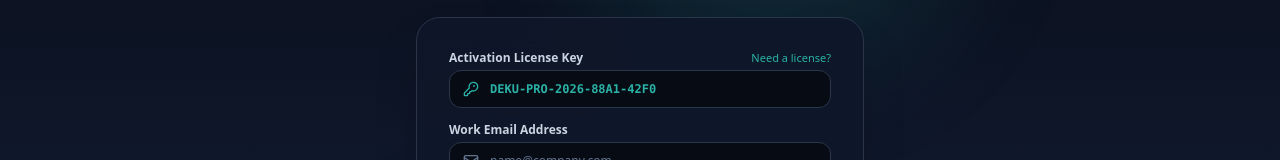
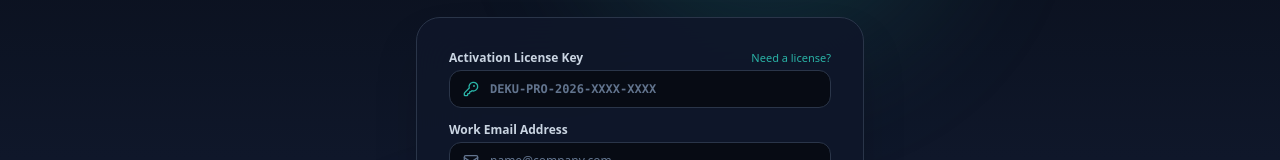
Before and after one commit to Medhansh-K/Deku-Finance, a Next.js app in the folder apps/platform/: page /login in a window 1280 px wide. Shown: the part 242-402 px from the top of the page. Built offline with nearby package versions, Linux system fonts and the light colour scheme; no server answers.

Commit message:
fix(auth): clear pre-filled activation license key on login

```diff
--- a/apps/platform/src/app/(auth)/login/page.tsx
+++ b/apps/platform/src/app/(auth)/login/page.tsx
@@ -27,7 +27,7 @@ function LoginForm() {
   const searchParams = useSearchParams();
   const { login, loginDemo, user } = useAuth();
 
-  const [licenseKey, setLicenseKey] = useState("DEKU-PRO-2026-88A1-42F0");
+  const [licenseKey, setLicenseKey] = useState("");
   const [email, setEmail] = useState("");
   const [password, setPassword] = useState("");
   const [showPassword, setShowPassword] = useState(false);
```
